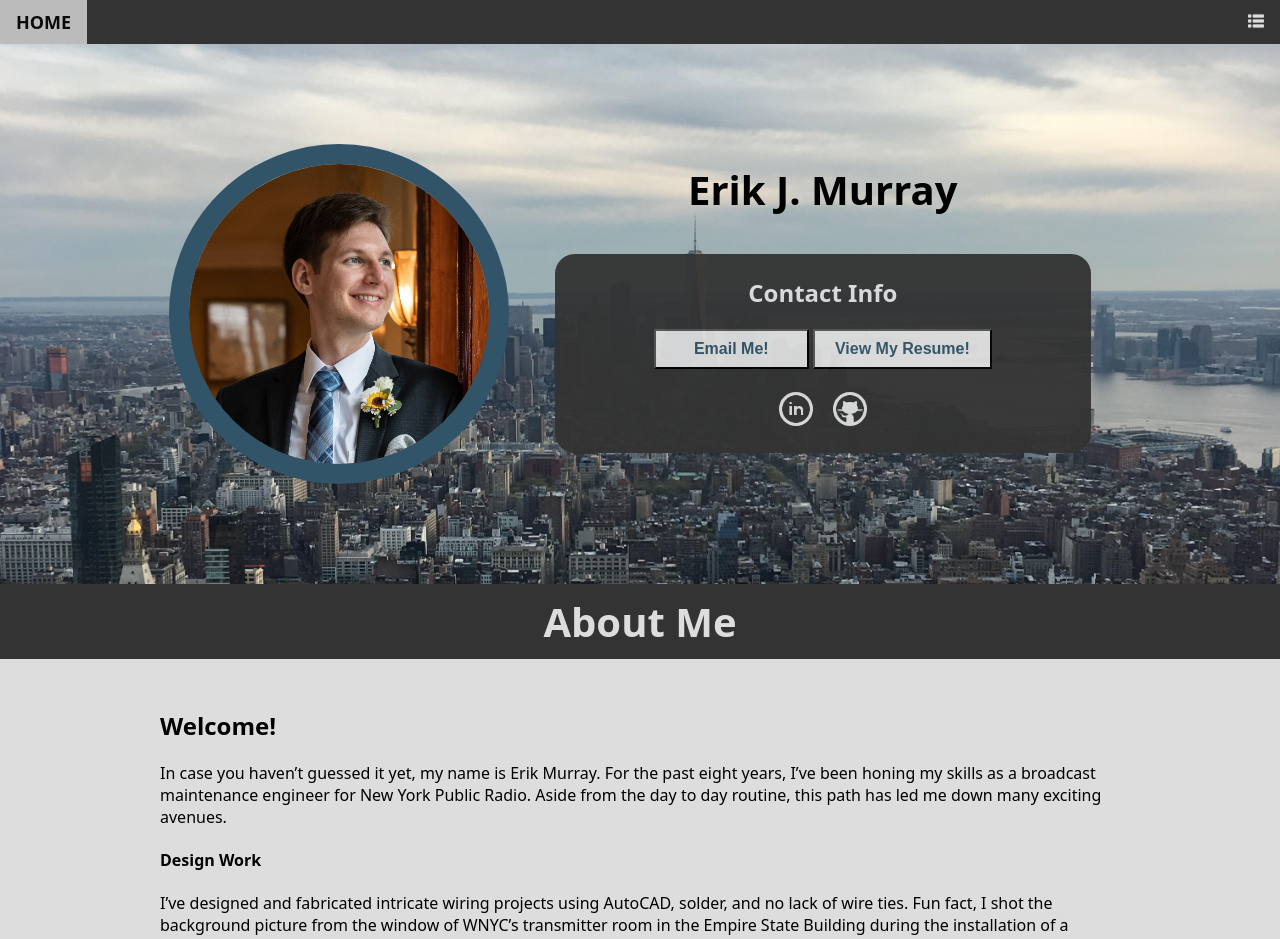
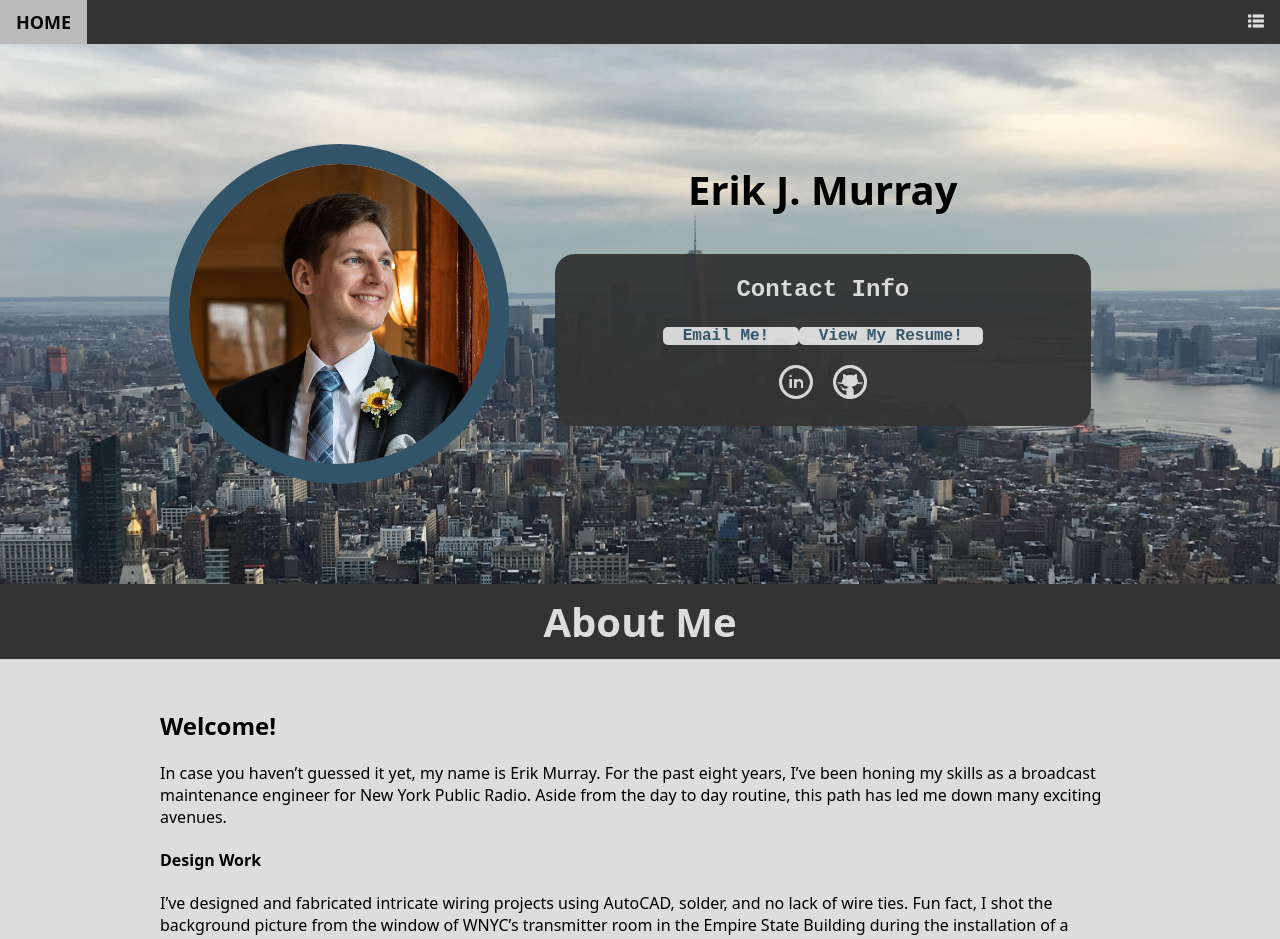
Before and after one commit to ErkMurIndustries/ErkMurIndustries.github.io, a Jekyll site: the page built from index.html, in a window 1280 px wide. Shown: the top 939 px of the page. Built offline with Jekyll 4.4.1, drawn with Linux system fonts in a browser that asks for light colours.

Commit message:
button styling

```diff
--- a/assets/css/stylesheet.css
+++ b/assets/css/stylesheet.css
@@ -200,7 +200,7 @@ a:hover {
     width: fit-content;
     margin-left: auto;
     margin-right: auto;
-    /* font-family: 'Courier New', Courier, monospace; */
+    font-family: 'Courier New', Courier, monospace;
     color: #ddd;
 }
 
@@ -212,6 +212,7 @@ a:hover {
     padding: 0px 20px;
     margin-bottom: 3px;
     touch-action: manipulation;
+    border-radius: 5px;
     color: #315469;
     background-color: #ddd;
 }
--- a/index.html
+++ b/index.html
@@ -12,15 +12,15 @@ permalink: '/'
     <div class="contact-layout">
         <div class="contact">
             <h2>Contact Info</h2>
-            <a href="mailto:erikjmurray@gmail.com?subject=Hello%20from%20your%20website!&body=--this%20message%20sent%20from%20the%20link%20on%20erikjmurray.com--" target="_top">
-                <button class="contact-btn" title="Email Me!">
-                    Email Me!
-                </button>
+            {% assign subject = "Hello%20from%20your%20website!" %}
+            {% assign body = "--this%20message%20sent%20from%20the%20link%20on%20erikjmurray.com--" %}
+            <a href="mailto:erikjmurray@gmail.com?subject={{ subject }}&body={{ body }}" target="_top"
+                class="contact-btn" title="Email Me!">
+                Email Me!
             </a>
-            <a href="/assets/files/erik-murray-resume.pdf" target="_blank">
-                <button class="contact-btn" title="View My Resume!">
-                    View My Resume!
-                </button>
+            <a href="/assets/files/erik-murray-resume.pdf" target="_blank"
+                class="contact-btn" title="View My Resume!">
+                View My Resume!
             </a>
             <!-- SOCIALS -->
             {% include socials.html %}
```
